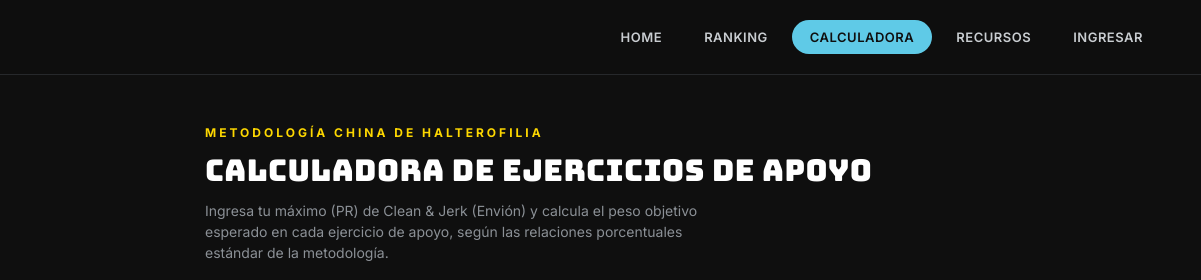
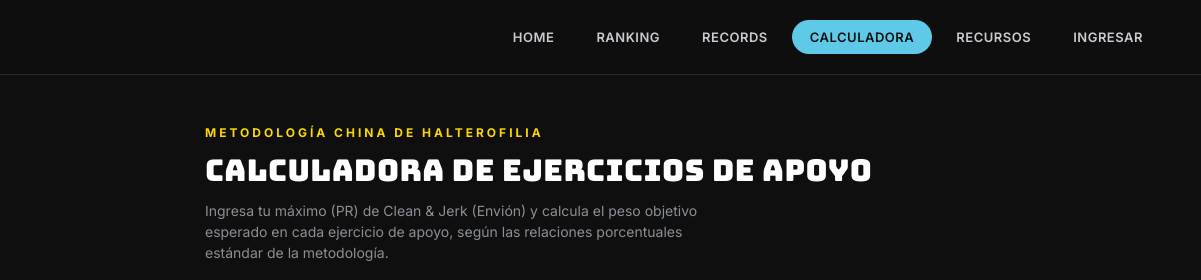
Before and after one commit to liftclub87/liftclub, a plain HTML site: page calculadora.html in a window 1280 px wide. Shown: the top 280 px of the page, 79-1280 px from the left. Drawn offline with Linux system fonts and the light colour scheme.

Commit message:
Add files via upload

```diff
--- a/calculadora.html
+++ b/calculadora.html
@@ -224,6 +224,7 @@
   <div class="navLinks">
     <a href="index.html">Home</a>
     <a href="ranking.html">Ranking</a>
+    <a href="records.html">Records</a>
     <a href="calculadora.html" class="active">Calculadora</a>
     <a href="recursos.html">Recursos</a>
     <a href="portal.html">Ingresar</a>
```
Also changed, not shown: index.html (+1 -0 lines), portal.html (+1 -0 lines), ranking.html (+1 -0 lines), recurso-perfeccionismo-rendimiento.html (+1 -0 lines), recursos.html (+1 -0 lines).
